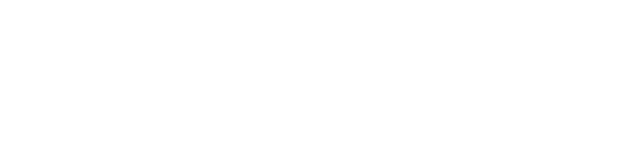
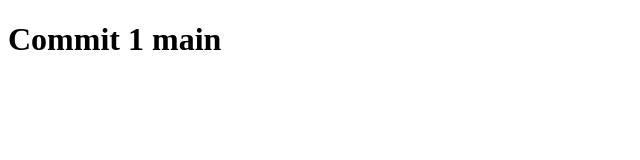
Before and after one commit to ThibautGr/testgit, a plain HTML site: page index.html in a window 1280 px wide. Shown: the whole page, without its empty margins (0-640 px from the left). Drawn offline with Linux system fonts and the light colour scheme.

Commit message:
git commit index.html

```diff
--- a/index.html
+++ b/index.html
@@ -8,6 +8,7 @@
     <title>test git</title>
 </head>
 <body>
+<h1>Commit 1 main</h1>
 
 </body>
 </html>
```
